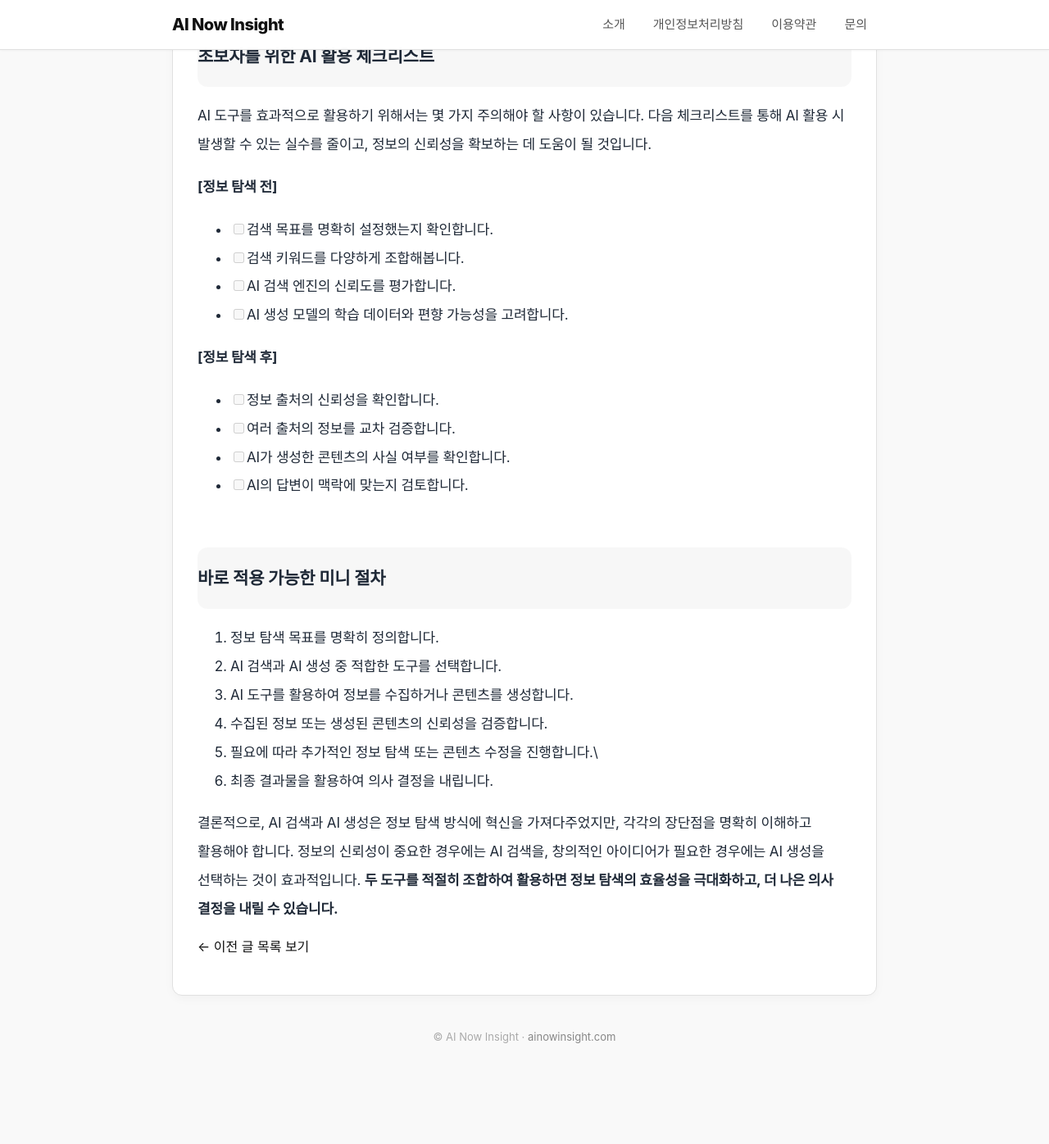
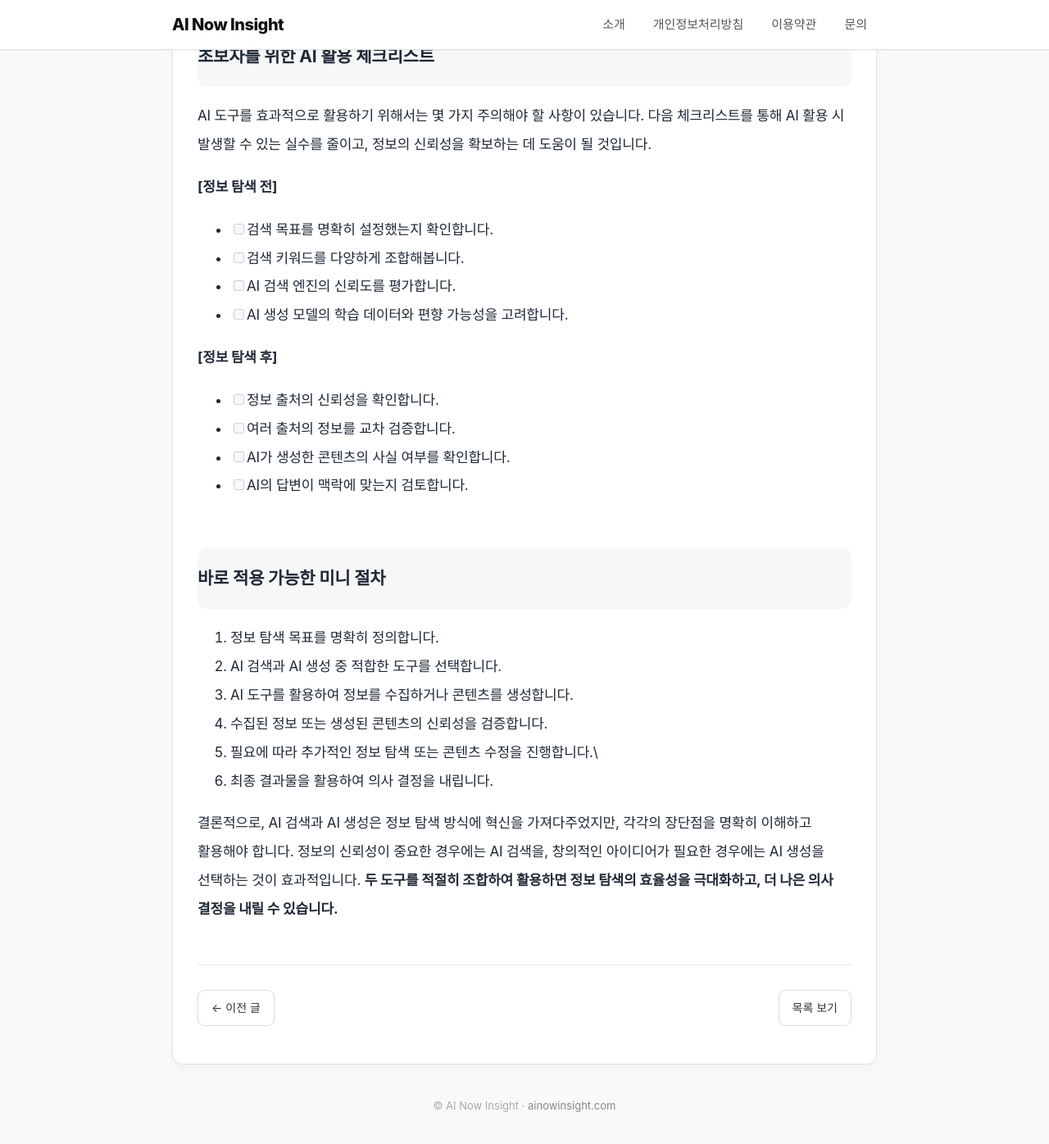
Before and after one commit to ilovegkd/ilovegkd.github.io, a Jekyll site: the page built from _posts/2026-02-15-post-5513.md, in a window 1280 px wide and 1400 px high, scrolled down 2733 px. Shown: the top 1396 px of the window at 82% size. Built offline with Jekyll 4.4.1, drawn with Linux system fonts in a browser that asks for light colours; before the commit the page ends 4049 px from its top, so only the background shows below that.

Commit message:
Update site.css

```diff
--- a/assets/site.css
+++ b/assets/site.css
@@ -280,3 +280,40 @@
   display:table;
   max-width:100%;
 }
+
+/* ===== 포스트 하단 네비게이션 ===== */
+.post-nav{
+  display:flex;
+  justify-content:space-between;
+  align-items:center;
+  margin-top:50px;
+  padding-top:30px;
+  border-top:1px solid #e5e7eb;
+  gap:10px;
+}
+
+.nav-btn{
+  font-size:14px;
+  padding:10px 16px;
+  border:1px solid #ddd;
+  border-radius:8px;
+  background:#fff;
+  transition:all .2s ease;
+  color:#333;
+  text-decoration:none;
+}
+
+.nav-btn:hover{
+  background:#f3f4f6;
+}
+
+/* 모바일 정렬 */
+@media (max-width:600px){
+  .post-nav{
+    flex-direction:column;
+  }
+  .nav-btn{
+    width:100%;
+    text-align:center;
+  }
+}
```
